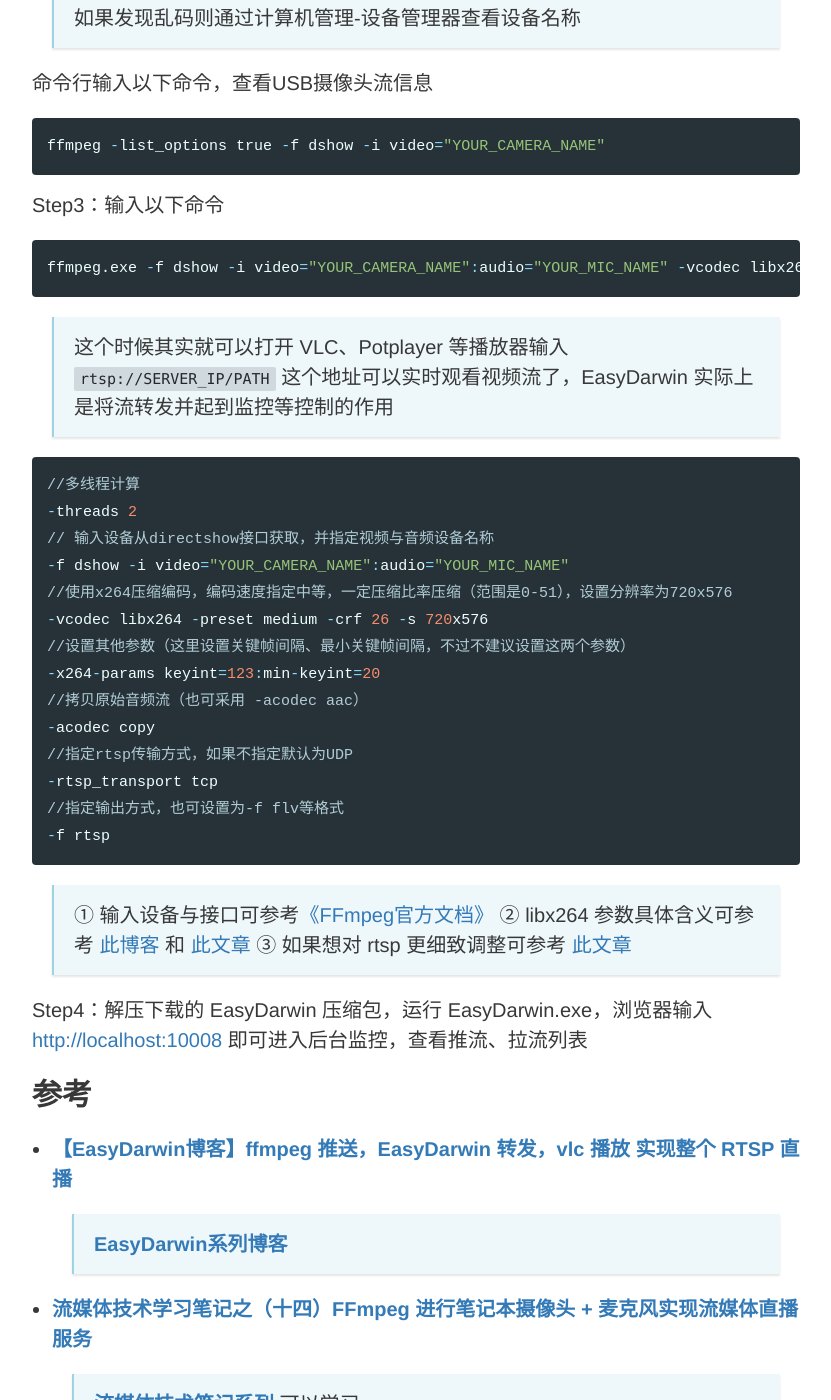
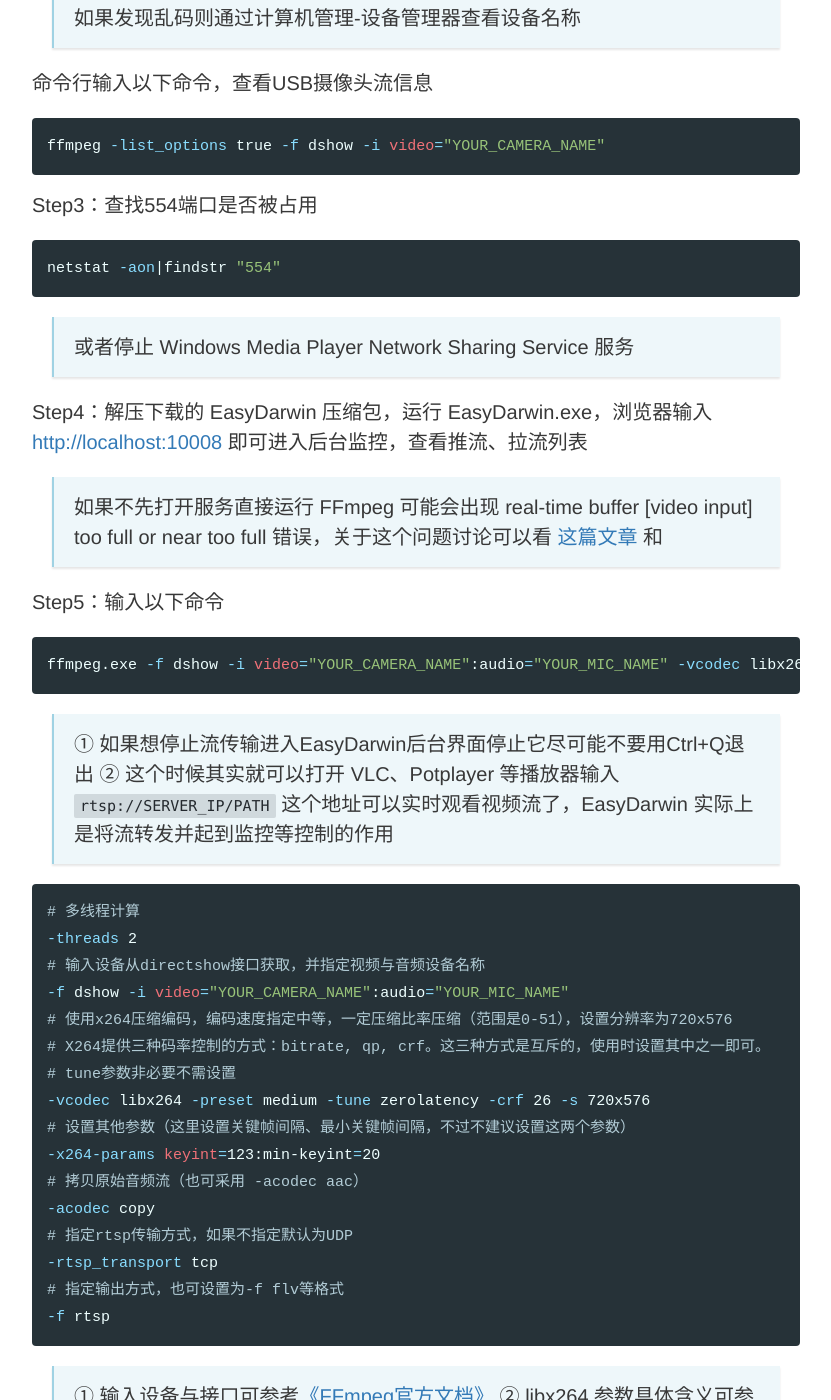
Before and after one commit to Air-s/blog, a Jekyll site: the page built from _posts/2019-9-17-ffmpeg+EasyDarwin 流媒体服务器.md, in a window 1280 px wide and 1400 px high, scrolled down 867 px. Shown: the whole window, without its empty margins (224-1055 px from the left). Built offline with Jekyll 4.4.1, drawn with Linux system fonts in a browser that asks for light colours; nearby versions of some CDN libraries; library files that are not in the unit come from our copies; some of the changed text lies outside the part shown.

Commit message:
Update 2019-9-17-ffmpeg+EasyDarwin 流媒体服务器.md

````diff
--- a/_posts/2019-9-17-ffmpeg+EasyDarwin 流媒体服务器.md
+++ b/_posts/2019-9-17-ffmpeg+EasyDarwin 流媒体服务器.md
@@ -25,7 +25,7 @@ Step1：解压下载的 FFmpeg 压缩包，进入其 bin 文件夹下，在此
 
 Step2：命令行输入以下命令，查找USB摄像头设备名称
 
-```c
+```bash
 ffmpeg -list_devices true -f dshow -i dummy
 ```
 
@@ -33,38 +33,58 @@ ffmpeg -list_devices true -f dshow -i dummy
 
 命令行输入以下命令，查看USB摄像头流信息
 
-```c
+```bash
 ffmpeg -list_options true -f dshow -i video="YOUR_CAMERA_NAME"
 ```
 
-Step3：输入以下命令
+Step3：查找554端口是否被占用
 
-```c
+```bash
+netstat -aon|findstr "554"
+```
+
+> 或者停止 Windows Media Player Network Sharing Service 服务
+
+Step4：解压下载的 EasyDarwin 压缩包，运行 EasyDarwin.exe，浏览器输入 [http://localhost:10008](http://localhost:10008/) 即可进入后台监控，查看推流、拉流列表
+
+> 如果不先打开服务直接运行 FFmpeg 可能会出现 real-time buffer [video input] too full or near too full 错误，关于这个问题讨论可以看 [这篇文章](https://forums.vmix.com/posts/t5692-Streaming-error-real-time-buffer--vMix-Video---video-input--too-full-or-near-too-full) 和
+
+Step5：输入以下命令
+
+```bash
 ffmpeg.exe -f dshow -i video="YOUR_CAMERA_NAME":audio="YOUR_MIC_NAME" -vcodec libx264 -acodec copy -rtsp_transport tcp -f rtsp rtsp://SERVER_IP/PATH
 ```
 
-> 这个时候其实就可以打开 VLC、Potplayer 等播放器输入 `rtsp://SERVER_IP/PATH` 这个地址可以实时观看视频流了，EasyDarwin 实际上是将流转发并起到监控等控制的作用
+> ① 如果想停止流传输进入EasyDarwin后台界面停止它尽可能不要用Ctrl+Q退出 ② 这个时候其实就可以打开 VLC、Potplayer 等播放器输入 `rtsp://SERVER_IP/PATH` 这个地址可以实时观看视频流了，EasyDarwin 实际上是将流转发并起到监控等控制的作用
 
-```c
-//多线程计算
+```bash
+# 多线程计算
 -threads 2
-// 输入设备从directshow接口获取，并指定视频与音频设备名称
+# 输入设备从directshow接口获取，并指定视频与音频设备名称
 -f dshow -i video="YOUR_CAMERA_NAME":audio="YOUR_MIC_NAME"
-//使用x264压缩编码，编码速度指定中等，一定压缩比率压缩（范围是0-51），设置分辨率为720x576
--vcodec libx264 -preset medium -crf 26 -s 720x576
-//设置其他参数（这里设置关键帧间隔、最小关键帧间隔，不过不建议设置这两个参数）
+# 使用x264压缩编码，编码速度指定中等，一定压缩比率压缩（范围是0-51），设置分辨率为720x576
+# X264提供三种码率控制的方式：bitrate, qp, crf。这三种方式是互斥的，使用时设置其中之一即可。
+# tune参数非必要不需设置
+-vcodec libx264 -preset medium -tune zerolatency -crf 26 -s 720x576
+# 设置其他参数（这里设置关键帧间隔、最小关键帧间隔，不过不建议设置这两个参数）
 -x264-params keyint=123:min-keyint=20
-//拷贝原始音频流（也可采用 -acodec aac）
+# 拷贝原始音频流（也可采用 -acodec aac）
 -acodec copy
-//指定rtsp传输方式，如果不指定默认为UDP
+# 指定rtsp传输方式，如果不指定默认为UDP
 -rtsp_transport tcp
-//指定输出方式，也可设置为-f flv等格式
+# 指定输出方式，也可设置为-f flv等格式
 -f rtsp
 ```
 
 > ① 输入设备与接口可参考[《FFmpeg官方文档》](https://ffmpeg.org/ffmpeg-devices.html) ② libx264 参数具体含义可参考 [此博客](https://www.cnblogs.com/poissonnotes/p/6904728.html) 和 [此文章](http://livevideostack.com/portal.php?mod=view&aid=22) ③ 如果想对 rtsp 更细致调整可参考 [此文章](https://weichao.io/2018/07/29/FFmpeg-录制-RTSP-流/)
 
-Step4：解压下载的 EasyDarwin 压缩包，运行 EasyDarwin.exe，浏览器输入 [http://localhost:10008](http://localhost:10008/) 即可进入后台监控，查看推流、拉流列表
+Step6：多路输出（以下命令为 rtsp 推流和录制流输出至本地 mp4 文件）
+
+```bash
+ffmpeg.exe -threads 4 -thread_queue_size 1024 -rtbufsize 124M -flags low_delay -max_delay 0 -f dshow -i video="USB2.0 PC CAMERA":audio="麦克风 (USB Audio Device)" -vcodec libx265 -crf 26 -tune fastdecode -x264-params keyint=50 -acodec aac -rtsp_transport tcp -f rtsp rtsp://192.168.0.100/test -vcodec libx265 -crf 26 -acodec aac -f mp4 C:\Users\Dell\Desktop\text.mp4
+```
+
+> ① 多路输出方式格式为 -vcodec xx -acodecxx -f xx PATH1 -vocodec xx -acodec xx -f xx PATH2，当然也可以使用 -f tee 或 -f matroska 等方式多路输出 ② 关于延迟，使用 udp 传输比 tcp 启动快且延迟小，缺点是可能会出现花屏，延迟也可能与播放器有关，相关讨论 [Stack Overflow: how to minimize the delay](https://stackoverflow.com/questions/16658873/how-to-minimize-the-delay-in-a-live-streaming-with-ffmpeg) 和 [FFmpeg Wiki](https://trac.ffmpeg.org/wiki/StreamingGuide#Latency)
 
 ### 参考
 
@@ -85,8 +105,8 @@ Step4：解压下载的 EasyDarwin 压缩包，运行 EasyDarwin.exe，浏览器
 - FFmpeg 实战
   - [【简书】FFmpeg 推流总结](https://www.jianshu.com/p/37ef34258608)
   - [【简书】FFmpeg 常用推流命令](https://www.jianshu.com/p/d541b317f71c)
-  - [**【FFmpeg】 ffmpeg 常用命令**](https://www.cnblogs.com/frost-yen/p/5848781.html)
-- [【xf's Blog】FFmpeg 流媒体使用总结](https://zxf.me/2019/06/20/FFmpeg-流媒体/)
+  - [【FFmpeg】 ffmpeg 常用命令](https://www.cnblogs.com/frost-yen/p/5848781.html)
+  - [【xf's Blog】FFmpeg 流媒体使用总结](https://zxf.me/2019/06/20/FFmpeg-流媒体/)
 
 - [**crf数值对文件大小的影响——用 ffmpeg 命令行转压视频**](https://segmentfault.com/a/1190000002502526)
 
````
